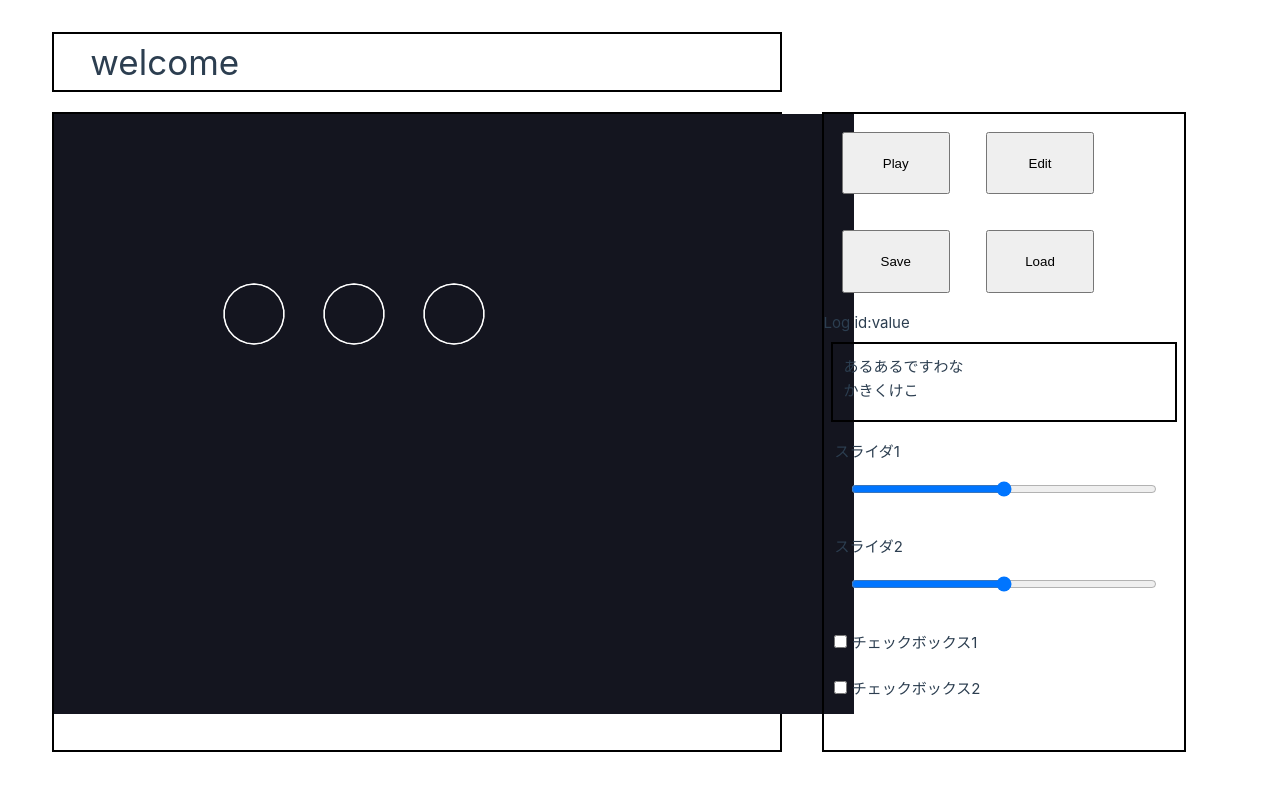
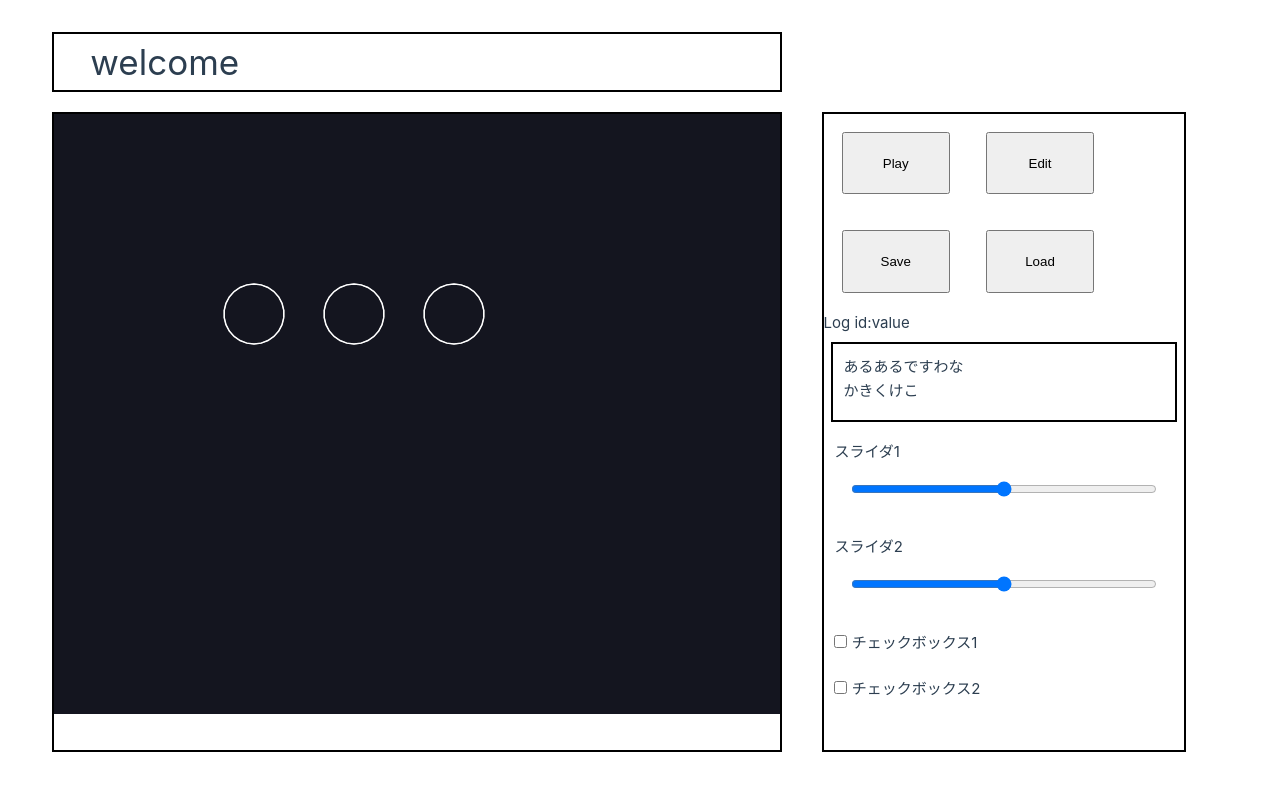
Before and after one commit to traP-jp/h24s_25, a Vue app in the folder h24s_25/: page / in a window 1280 px wide. Shown: the top 790 px of the page. Built offline with nearby package versions, Linux system fonts and the light colour scheme.

Commit message:
div id="screen"がdiv class="gamespace"の下に隠れるようにした

```diff
--- a/h24s_25/src/App.vue
+++ b/h24s_25/src/App.vue
@@ -22,7 +22,7 @@ function load() {
     <div class="title left">
       <h1>welcome</h1>
     </div>
-    <div class="gamespace left">       <!-- class="gamespace left" とすればコントロールパネルがいい感じの位置に動くよ。-->
+    <div class="gamespace left">
       <div id="screen">
       </div>
     </div>
@@ -85,7 +85,13 @@ h1 {
   height: 80vh;
   margin: 20px;
   width: 60%;
+  overflow: hidden;
+  overflow: scroll;
   border:2px solid #000;
+}
+
+.matter-canvas {
+
 }
 
 .control-panel {
```
